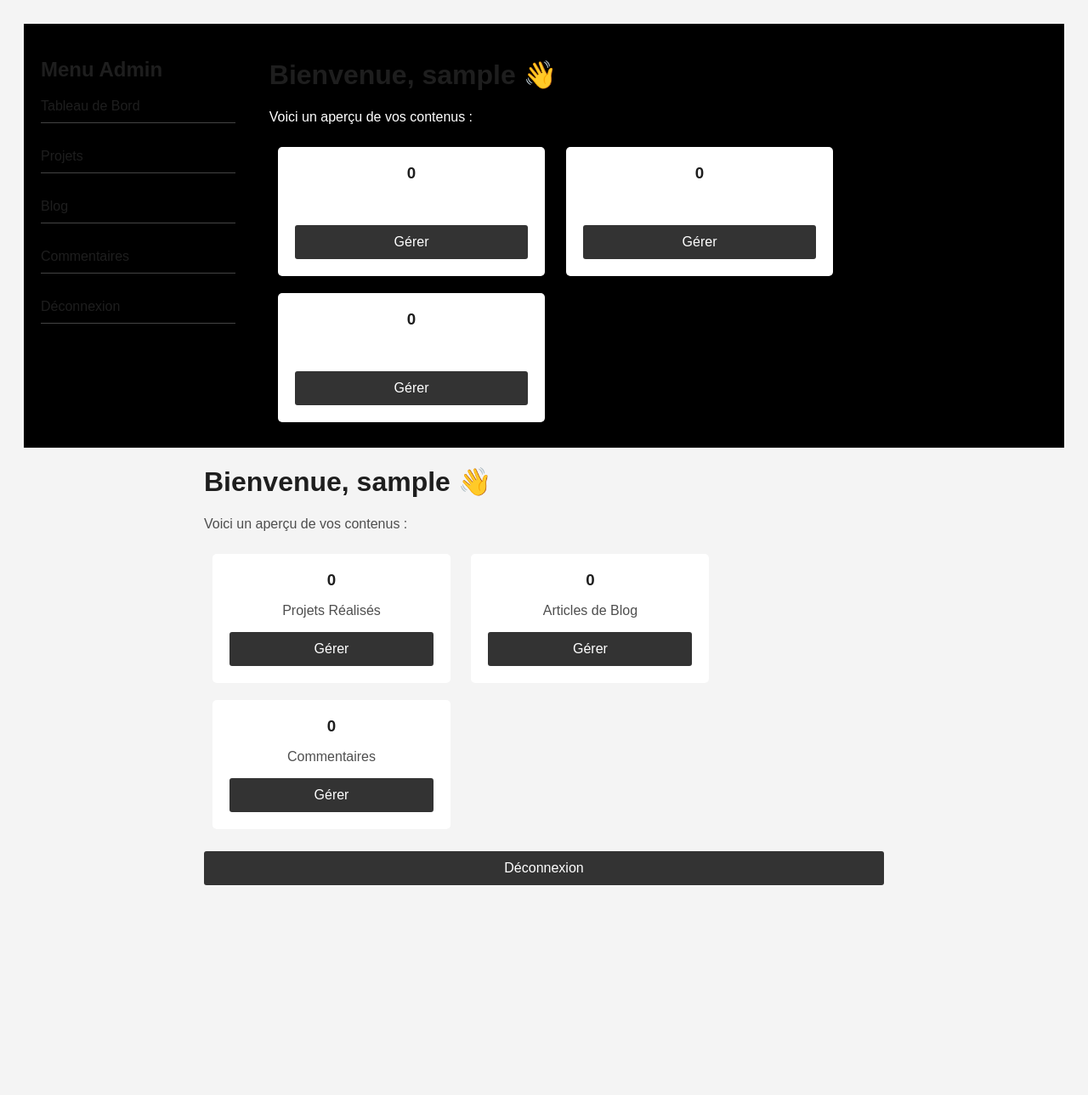
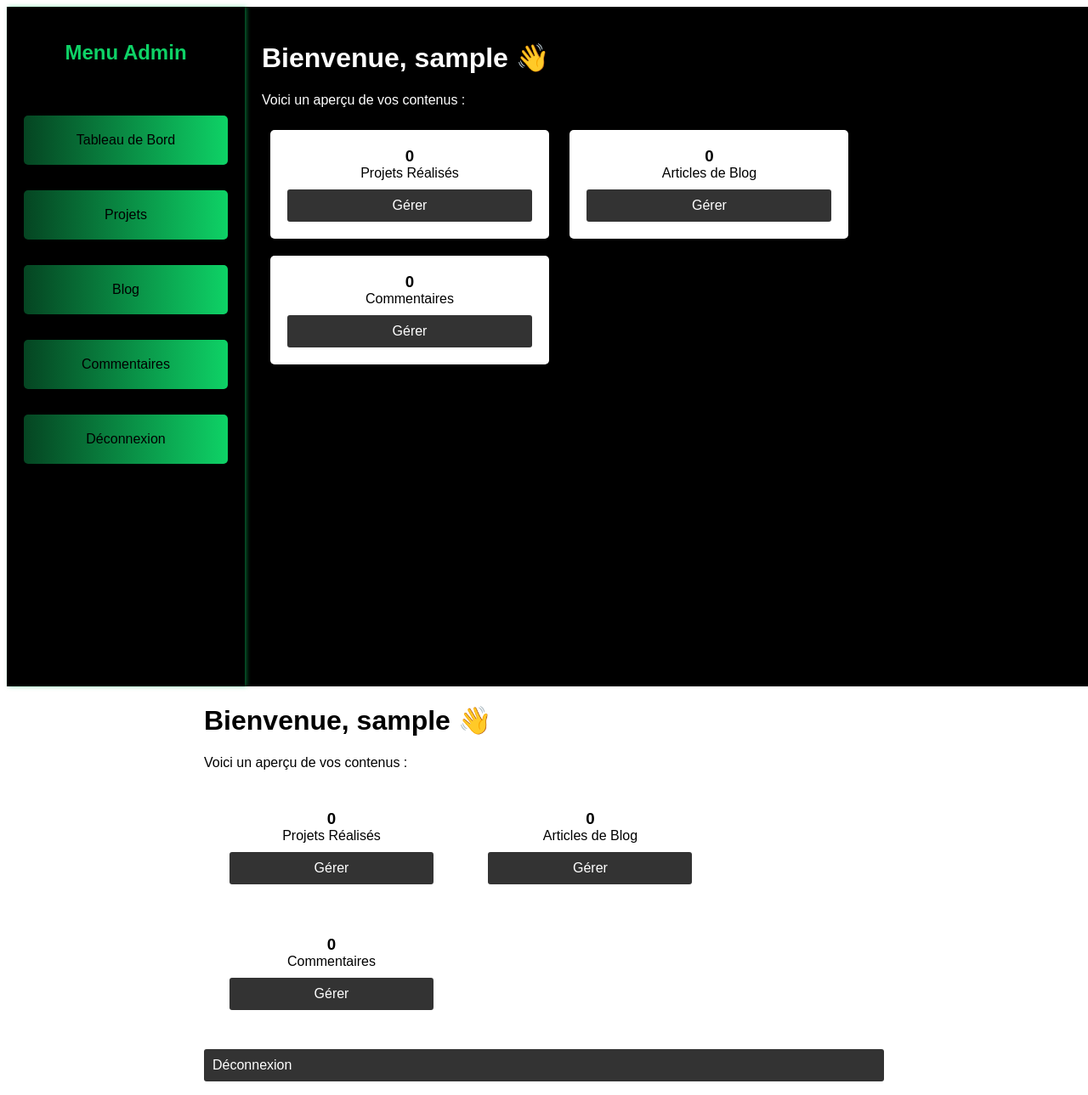
Before and after one commit to Dadssi/New_Portfolio, a PHP site: page /admin/dashboard.php in a window 1280 px wide. Shown: the whole page at 85% size. Before the commit the page ends 1042 px from the top, so only its background shows below. Run offline with PHP 8.4, Linux system fonts and the light colour scheme; the visitor is signed in with stand-in values (Sample User, id 1); data that the repository does not hold is empty.

Commit message:
l'ajout de la dashboard admin et le login

```diff
--- a/admin/dashboard.php
+++ b/admin/dashboard.php
@@ -13,50 +13,7 @@ $total_comments = $conn->query("SELECT COUNT(*) AS total FROM comments")->fetch_
 <head>
     <meta charset="UTF-8">
     <title>Tableau de Bord Admin</title>
-    <link rel="stylesheet" href="../css/style.css">
-    <style>
-        body { font-family: Arial; background: #f4f4f4; padding: 20px; }
-        .dashboard { max-width: 800px; margin: auto; }
-        .card { background: #fff; padding: 20px; margin: 10px; border-radius: 5px; display: inline-block; width: 30%; text-align: center; }
-        .card h3 { margin: 0; }
-        a.button { display: block; padding: 10px; margin-top: 10px; background: #333; color: #fff; text-decoration: none; border-radius: 3px; }
-        a.button:hover { background: #555; }
-        /* ------------------------------------------------- */
-        .dash-main-container {
-            display: flex;
-            width: 100vw
-            height: 100vh;
-            background: #000;
-            color: #fff;
-        }
-        .dash-sidebar {
-            width: 20%;
-            padding: 20px;
-            /* box-shadow: 2px 0 5px rgba(0,0,0,0.5);  */
-
-        }
-        .dash-sidebar ul{
-            list-style: none;
-            padding: 0;
-        }
-        .dash-sidebar ul li{
-            border-bottom: 1px solid #444;
-            padding-bottom: 10px;
-            margin-bottom: 30px;
-        }
-        .dash-sidebar ul li a{
-            text-decoration: none;
-            padding: 0;
-        }
-        .dash-content{
-            display:flex;
-            flex-direction: column;
-            width: 80%;
-            padding: 20px;
-
-        }
-        /* ------------------------------------------------- */
-    </style>
+    <link rel="stylesheet" href="../css/dashboard-style.css">
 </head>
 <body>
     <div class="dash-main-container">
@@ -105,12 +62,6 @@ $total_comments = $conn->query("SELECT COUNT(*) AS total FROM comments")->fetch_
 
 
 
-
-
-
-
-
-
     <div class="dashboard">
         <h1>Bienvenue, <?php echo $_SESSION['admin_username']; ?> 👋</h1>
         <p>Voici un aperçu de vos contenus :</p>
--- a/admin/includes/config.php
+++ b/admin/includes/config.php
@@ -2,7 +2,7 @@
 $host = "localhost";
 $dbname = "portfolio_db";
 $username = "root";
-$password = "";
+$password = "root";
 
 // Connexion MySQL
 $conn = new mysqli($host, $username, $password, $dbname);
--- a/admin/index.php
+++ b/admin/index.php
@@ -132,7 +132,7 @@ if ($_SERVER["REQUEST_METHOD"] == "POST") {
   <!--/ Intro Skew End /-->
 
   <!-- ------------------------------------------------- -->
-   <div id="home" class="intro route bg-image" style="background-image: url(../img/intro-bg.jpg)">
+   <div id="home" class="intro route bg-image" style="background-image: url(../img/intro-background.jpg)">
     <div class="overlay-itro"></div>
     <div class="intro-content display-table">
         <div class="table-cell">
--- /dev/null
+++ b/css/dashboard-style.css
@@ -0,0 +1,87 @@
+body {
+    font-family: Arial;
+}
+.dashboard {
+    max-width: 800px;
+    margin: auto;
+}
+.card {
+    background: #fff;
+    padding: 20px;
+    margin: 10px;
+    border-radius: 5px;
+    display: inline-block;
+    width: 30%;
+    text-align: center;
+}
+.card h3 {
+    margin: 0;
+    color:#000
+}
+.card p {
+    margin: 0;
+    color:#000
+}
+a.button {
+    display: block;
+    padding: 10px;
+    margin-top: 10px;
+    background: #333;
+    color: #fff;
+    text-decoration: none;
+    border-radius: 3px;
+}
+a.button:hover {
+    background: #555;
+}
+/* ================================================= */
+.dash-main-container {
+    display: flex;
+    width: 100vw ;
+    height: 100vh;
+    background: #000;
+    color: #fff;
+}
+.dash-sidebar {
+    width: 20%;
+    padding: 20px;
+    box-shadow: 2px 0 5px rgba(14, 210, 102, 0.5);
+}
+.dash-sidebar h2{
+    text-align: center;
+    color: #0ed266;
+    font-size: 24px;
+    margin-bottom: 60px;
+}
+.dash-sidebar ul{
+    list-style: none;
+    padding: 0;
+}
+.dash-sidebar ul li{
+    border-radius: 5px;
+    padding: 20px;
+    margin-bottom: 30px;
+    background-image: linear-gradient(to left, #0ed266, #054522);
+    text-align: center;
+    transition: all 3s ease;
+}
+.dash-sidebar ul li:hover{
+    background-image: linear-gradient(to right, #0ed266, #054522);
+}
+.dash-sidebar ul li a{
+    text-decoration: none;
+    color: #000;
+    transition: all 0.5s ease;
+}
+/* .dash-sidebar ul li a:hover{
+    color: #000;
+    background: #0ed266;
+    padding: 20px 10px;
+    scale: 1.1;
+} */
+.dash-content{
+    display:flex;
+    flex-direction: column;
+    width: 80%;
+    padding: 20px;
+}
--- a/css/style-green.css
+++ b/css/style-green.css
@@ -11,7 +11,7 @@
 
 body {
   background-color: #f5f5f5;
-  color: #4e4e4e;
+  /* color: #4e4e4e; */
 }
 
 h1,
@@ -20,11 +20,11 @@ h3,
 h4,
 h5,
 h6 {
-  color: #1e1e1e;
+  /* color: #1e1e1e; */
 }
 
 a {
-  color: #1e1e1e;
+  /* color: #1e1e1e; */
   transition: all 0.5s ease-in-out;
 }
 
--- a/css/style-orange.css
+++ b/css/style-orange.css
@@ -11,7 +11,7 @@
 
 body {
   background-color: #f5f5f5;
-  color: #4e4e4e;
+  /* color: #4e4e4e; */
 }
 
 h1,
@@ -20,11 +20,11 @@ h3,
 h4,
 h5,
 h6 {
-  color: #1e1e1e;
+  /* color: #1e1e1e; */
 }
 
 a {
-  color: #1e1e1e;
+  /* color: #1e1e1e; */
   transition: all 0.5s ease-in-out;
 }
 
--- a/css/style-purple.css
+++ b/css/style-purple.css
@@ -11,7 +11,7 @@
 
 body {
   background-color: #f5f5f5;
-  color: #4e4e4e;
+  /* color: #4e4e4e; */
 }
 
 h1,
@@ -20,11 +20,11 @@ h3,
 h4,
 h5,
 h6 {
-  color: #1e1e1e;
+  /* color: #1e1e1e; */
 }
 
 a {
-  color: #1e1e1e;
+  /* color: #1e1e1e; */
   transition: all 0.5s ease-in-out;
 }
 
--- a/css/style-red.css
+++ b/css/style-red.css
@@ -11,7 +11,7 @@
 
 body {
   background-color: #f5f5f5;
-  color: #4e4e4e;
+  /* color: #4e4e4e; */
 }
 
 h1,
@@ -20,11 +20,11 @@ h3,
 h4,
 h5,
 h6 {
-  color: #1e1e1e;
+  /* color: #1e1e1e; */
 }
 
 a {
-  color: #1e1e1e;
+  /* color: #1e1e1e; */
   transition: all 0.5s ease-in-out;
 }
 
--- a/css/style.css
+++ b/css/style.css
@@ -11,7 +11,7 @@
 
 body {
   background-color: #f5f5f5;
-  color: #4e4e4e;
+  /* color: #4e4e4e; */
 }
 
 h1,
@@ -20,11 +20,11 @@ h3,
 h4,
 h5,
 h6 {
-  color: #1e1e1e;
+  /* color: #1e1e1e; */
 }
 
 a {
-  color: #1e1e1e;
+  /* color: #1e1e1e; */
   transition: all 0.5s ease-in-out;
 }
 
@@ -42,13 +42,13 @@ a:hover {
   color: #0078ff;
 }
 
-.color-d {
+/* .color-d {
   color: #f5f5f5;
 }
 
 .color-text-a {
   color: #4e4e4e;
-}
+} */
 
 .box-shadow,
 .paralax-mf,
```
Also changed, not shown: index.php (+7 -7 lines), img/dadssi.jpg (added), img/favicon.jpg (added), img/intro-background.jpg (added), img/intro-bg.jpg (deleted), img/testimonial-2.jpg (deleted), 2 other files.
